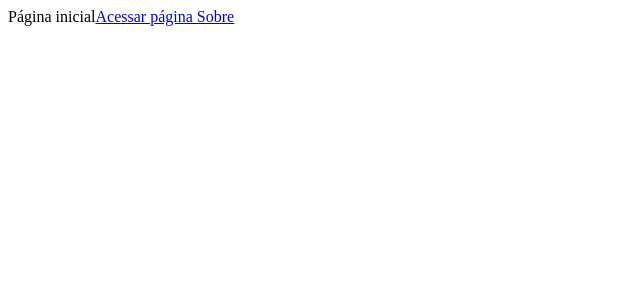
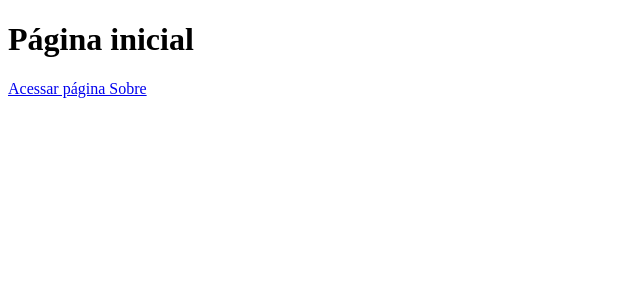
Before and after one commit to robsonbrock/ideia-uau, a Next.js app: page / in a window 1280 px wide. Shown: the top 300 px of the page, without its empty margins (0-640 px from the left). Built offline with nearby package versions, Linux system fonts and the light colour scheme.

Commit message:
teste de navegação

```diff
--- a/pages/index.js
+++ b/pages/index.js
@@ -3,7 +3,7 @@
 function Home() {
     return (
         <div>
-            Página inicial
+            <h1>Página inicial</h1>
             <Link href="/sobre">
                 <a>Acessar página Sobre</a>
             </Link>
--- a/pages/sobre.js
+++ b/pages/sobre.js
@@ -3,7 +3,7 @@
 function Sobre() {
     return (
         <div>
-            Sobre
+            <h1>Sobre</h1>
             <Link href="/">
                 <a>Acessar página inicial</a>
             </Link>
```
